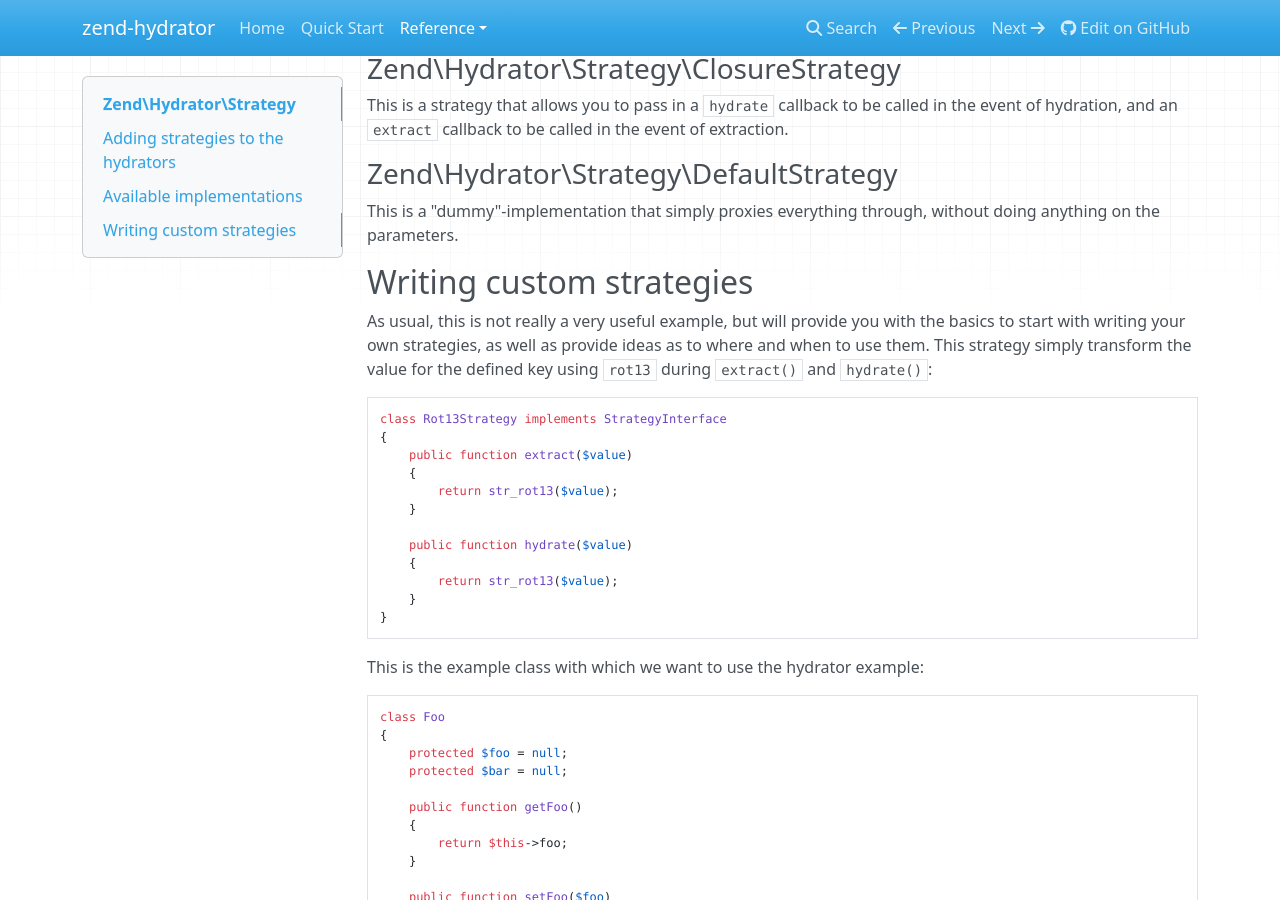
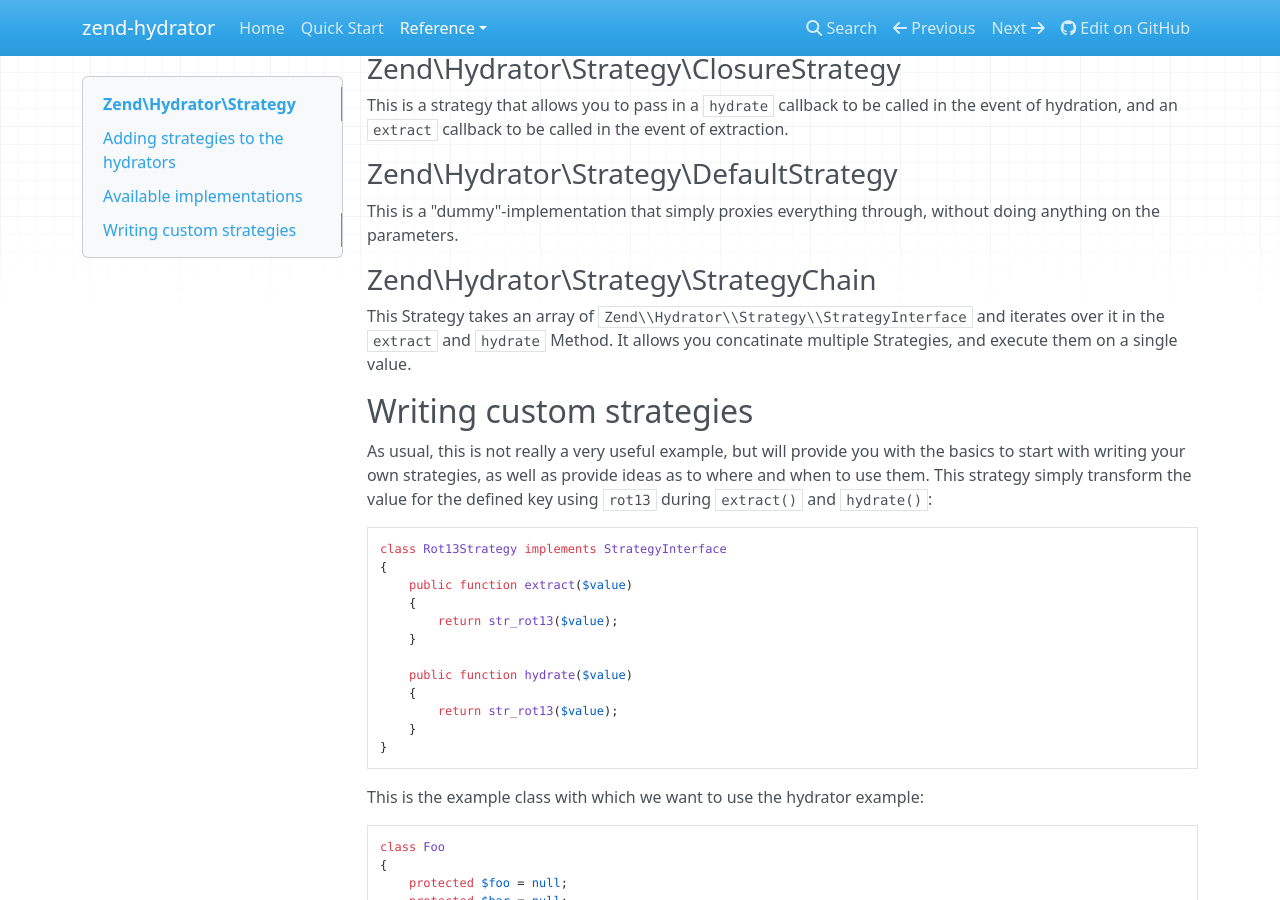
Before and after one commit to zendframework/zend-hydrator, an MkDocs documentation site: the page built from doc/book/strategy.md, in a window 1280 px wide and 900 px high, scrolled down 2048 px. Built offline with MkDocs 1.6.1, drawn with Linux system fonts in a browser that asks for light colours; nearby versions of some CDN libraries; old or Windows-style settings are respelled for this version of MkDocs.

Commit message:
Documentation for StrategyChain

```diff
--- a/doc/book/strategy.md
+++ b/doc/book/strategy.md
@@ -117,6 +117,12 @@ of extraction.
 This is a "dummy"-implementation that simply proxies everything through, without
 doing anything on the parameters.
 
+### Zend\\Hydrator\\Strategy\\StrategyChain
+
+This Strategy takes an array of `Zend\\Hydrator\\Strategy\\StrategyInterface` and iterates
+over it in the `extract` and `hydrate` Method. It allows you concatinate multiple Strategies,
+and execute them on a single value.
+
 ## Writing custom strategies
 
 As usual, this is not really a very useful example, but will provide you with
```
